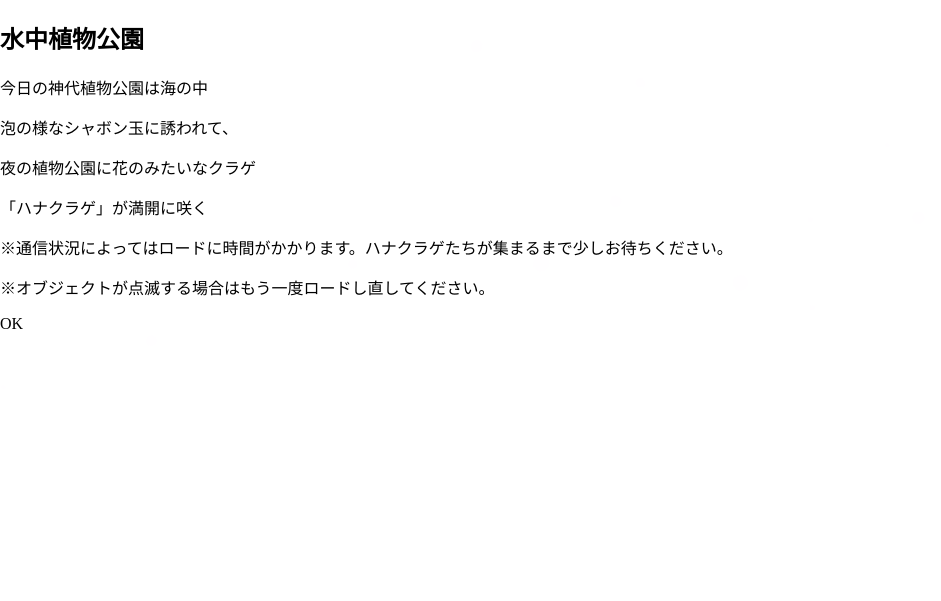
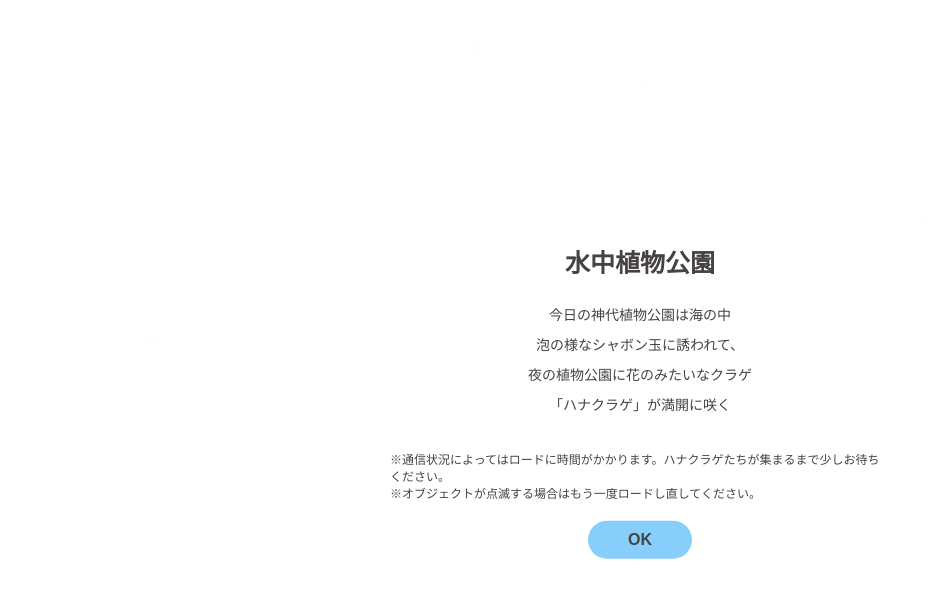
Before and after one commit to arisaito/underwater-plant-park, a plain HTML site: page index.html in a window 1280 px wide. Shown: the whole page, without its empty margins (0-941 px from the left). Drawn offline with nearby package versions, Linux system fonts and the light colour scheme.

Commit message:
add modal style

```diff
--- a/css/style.css
+++ b/css/style.css
@@ -1,6 +1,22 @@
 body {
     margin: 0px;
     overflow: hidden;
+}
+
+a-scene {
+    display: block;
+    position: relative;
+    z-index: 0;
+    height: 100%;
+    width: 100%;
+}
+
+#container {
+    position: relative;
+    width: 100%;
+    height: 100%;
+    font-family: Arial, Helvetica, sans-serif;
+    color: #464242;
 }
 
 .star {
@@ -16,20 +32,15 @@ body {
 
 @keyframes kirakira {
     0% {
-        transform:translateY(0) ;
+        transform: translateY(0);
     }
+
     100% {
-        transform:translateY(calc(100vh + 1em));
+        transform: translateY(calc(100vh + 1em));
     }
 }
 
-#background {
-    position: fixed;
-    top: 0;
-    left: 0;
-    z-index: 10;
-  }
-
+/*
 #loading {
     display: block;
     position: absolute;
@@ -55,8 +66,79 @@ body {
 }
 #loading_ui {
 
-}
+} */
 
 #arjsDebugUIContainer {
     display: none;
 }
+
+/* modal */
+
+.modal {
+    visibility: hidden;
+}
+
+h2 {
+    font-size: 25px;
+}
+
+p {
+    margin-block-start: 0em;
+    margin-block-end: 0em;
+}
+
+a {
+    color: #464242;
+}
+
+.btn {
+    display: inline-block;
+    margin-top: 20px;
+    margin-bottom: 20px;
+    padding: 10px 40px;
+    font-weight: bold;
+    border-radius: 25px;
+    background: lightskyblue;
+}
+
+#container #modal {
+    position: fixed;
+    top: 0;
+    left: 0;
+    z-index: 100;
+    width: 100%;
+    height: 100%;
+}
+
+.modalBg {
+    width: 100%;
+    height: 100%;
+    background-color: rgba(0, 0, 0, 0.75);
+}
+
+.modalWrapper {
+    position: absolute;
+    top: 50%;
+    left: 50%;
+    transform: translate(-50%, -50%);
+    width: 70%;
+    max-width: 500px;
+    padding: 20px 30px;
+    background-color: #fff;
+    border-radius: 30px;
+}
+
+.modalContents {
+    text-align: center;
+}
+
+#statement {
+    padding: 0px 0px 30px 0px;
+    line-height: 30px;
+    font-size: 14px;
+}
+
+#attention {
+    text-align: left;
+    font-size: 12px;
+}
```
